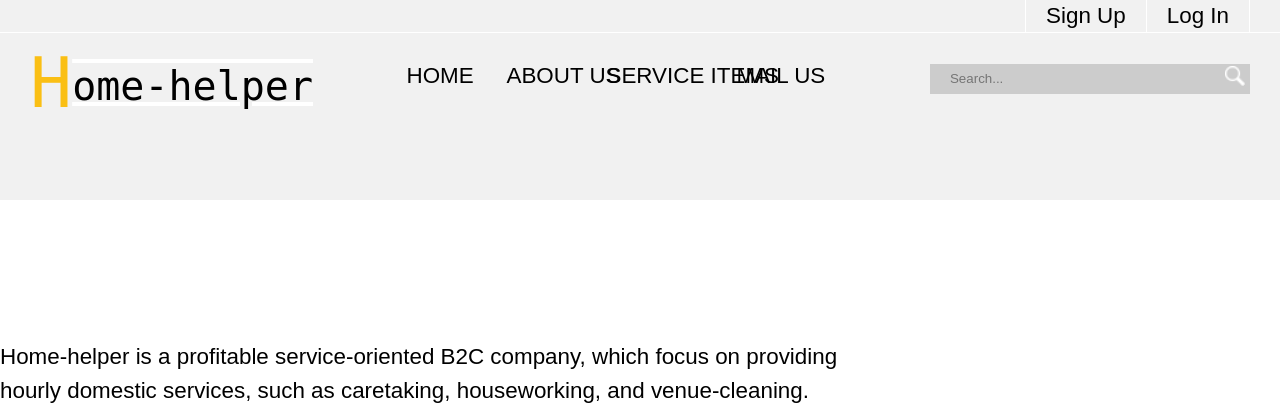
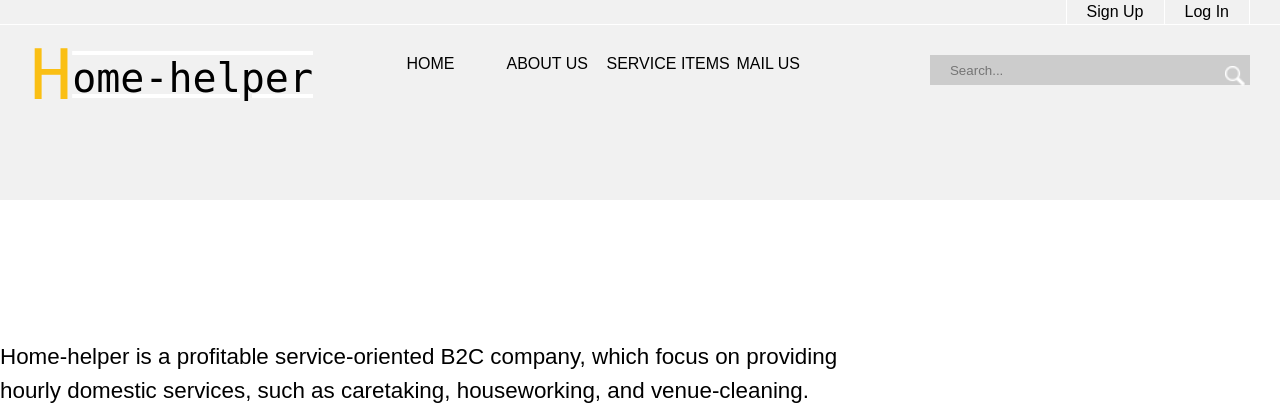
Before and after one commit to stetanjung/ebusiness, a PHP site: page /aboutus.php in a window 1280 px wide. Shown: the top 411 px of the page. Run offline with PHP 8.4, Linux system fonts and the light colour scheme.

Commit message:
Update aboutus.php

```diff
--- a/homehelper/aboutus.php
+++ b/homehelper/aboutus.php
@@ -16,13 +16,13 @@
     .text{
 	margin: 30px 0;
 	line-height:1.5;
+    font-size: 1.4rem;
+    font-family: Raleway,"Hiragino Kaku Gothic ProN", Meiryo, sans-serif;
     }
     body {
 	background-size: cover;
 	color: # 0 0 0;
 	text-align: left;
-	font-size: 1.4rem;
-	font-family: Raleway,"Hiragino Kaku Gothic ProN", Meiryo, sans-serif;
     }
     </style>
     <body>
```
